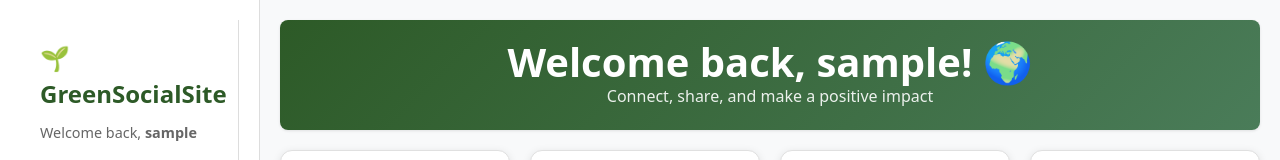
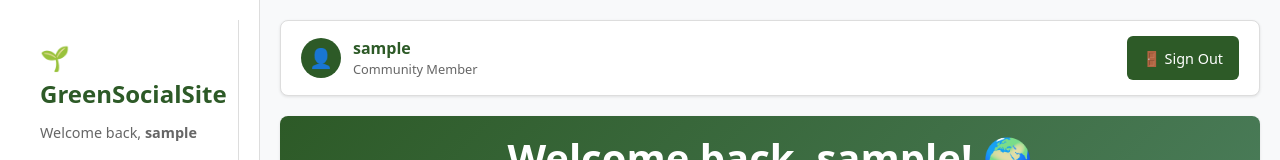
Before and after one commit to shaw2024/greensocialsite, a React (Vite) app in the folder client/: page /#/dashboard in a window 1280 px wide. Shown: the top 160 px of the page. Built offline with nearby package versions, Linux system fonts and the light colour scheme; no server answers; sample sign-in values are in the browser's storage.

Commit message:
Add prominent Sign Out button to Dashboard with user profile section

```diff
--- a/client/src/pages/Dashboard.jsx
+++ b/client/src/pages/Dashboard.jsx
@@ -1,10 +1,18 @@
 import React from "react";
-import { useSelector } from "react-redux";
-import { Link } from "react-router-dom";
+import { useSelector, useDispatch } from "react-redux";
+import { Link, useNavigate } from "react-router-dom";
+import { logout } from "../features/auth/authSlice";
 
 export default function Dashboard() {
   const username = useSelector((s) => s.auth.username);
   const isDemo = username === 'demo';
+  const dispatch = useDispatch();
+  const navigate = useNavigate();
+
+  const handleSignOut = () => {
+    dispatch(logout());
+    navigate('/login');
+  };
 
   const quickStats = {
     totalMembers: 1247,
@@ -37,6 +45,57 @@ export default function Dashboard() {
           <Link to="/register" style={{ marginLeft: "8px", color: "#2d5a27", fontWeight: "bold" }}>
             Sign Up
           </Link>
+        </div>
+      )}
+
+      {/* User Profile Section with Sign Out */}
+      {username && (
+        <div className="card" style={{
+          display: "flex",
+          justifyContent: "space-between",
+          alignItems: "center",
+          padding: "15px 20px",
+          background: "var(--white)",
+          border: "1px solid var(--border-light)"
+        }}>
+          <div style={{ display: "flex", alignItems: "center", gap: "12px" }}>
+            <div style={{
+              width: "40px",
+              height: "40px",
+              borderRadius: "50%",
+              background: "var(--primary-green)",
+              display: "flex",
+              alignItems: "center",
+              justifyContent: "center",
+              color: "white",
+              fontSize: "1.2rem"
+            }}>
+              👤
+            </div>
+            <div>
+              <div style={{ fontWeight: "bold", color: "var(--primary-green)" }}>{username}</div>
+              <div style={{ fontSize: "0.8rem", color: "var(--text-secondary)" }}>
+                {isDemo ? "Demo User" : "Community Member"}
+              </div>
+            </div>
+          </div>
+          <button
+            onClick={handleSignOut}
+            style={{
+              background: "var(--primary-green)",
+              color: "white",
+              border: "none",
+              padding: "8px 16px",
+              borderRadius: "6px",
+              cursor: "pointer",
+              fontSize: "0.9rem",
+              display: "flex",
+              alignItems: "center",
+              gap: "6px"
+            }}
+          >
+            🚪 Sign Out
+          </button>
         </div>
       )}
 
```
Also changed, not shown: 3 other files (tests, documents, lock files or other folders).
